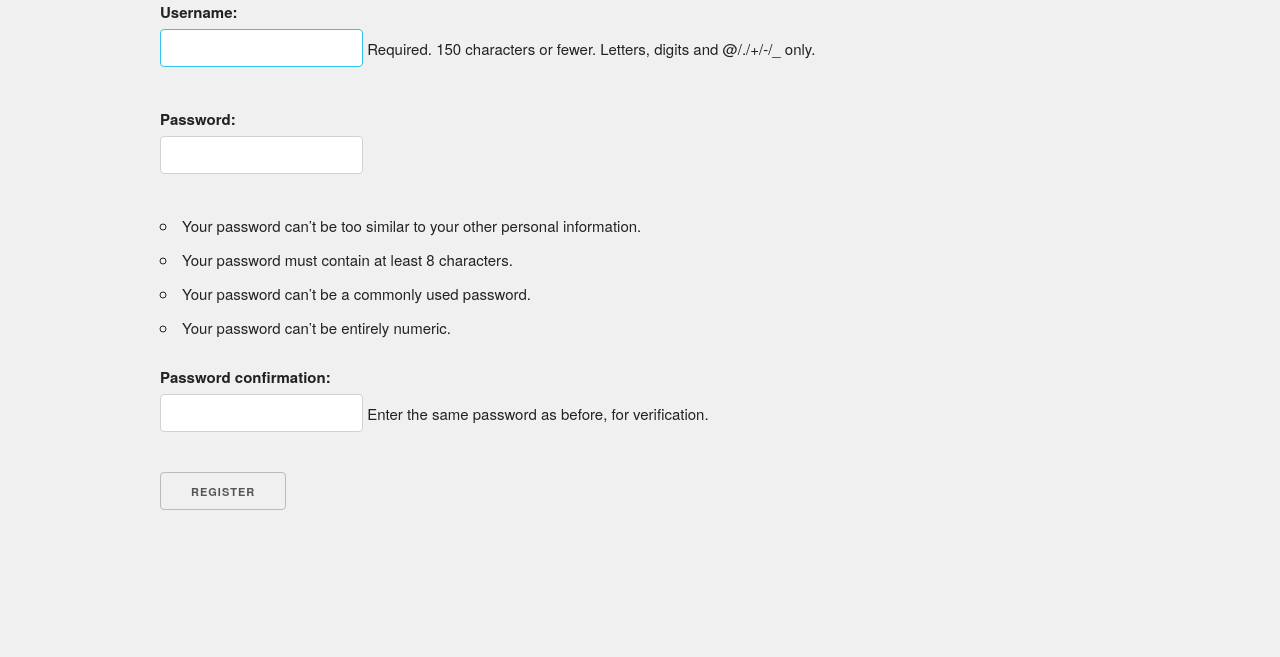
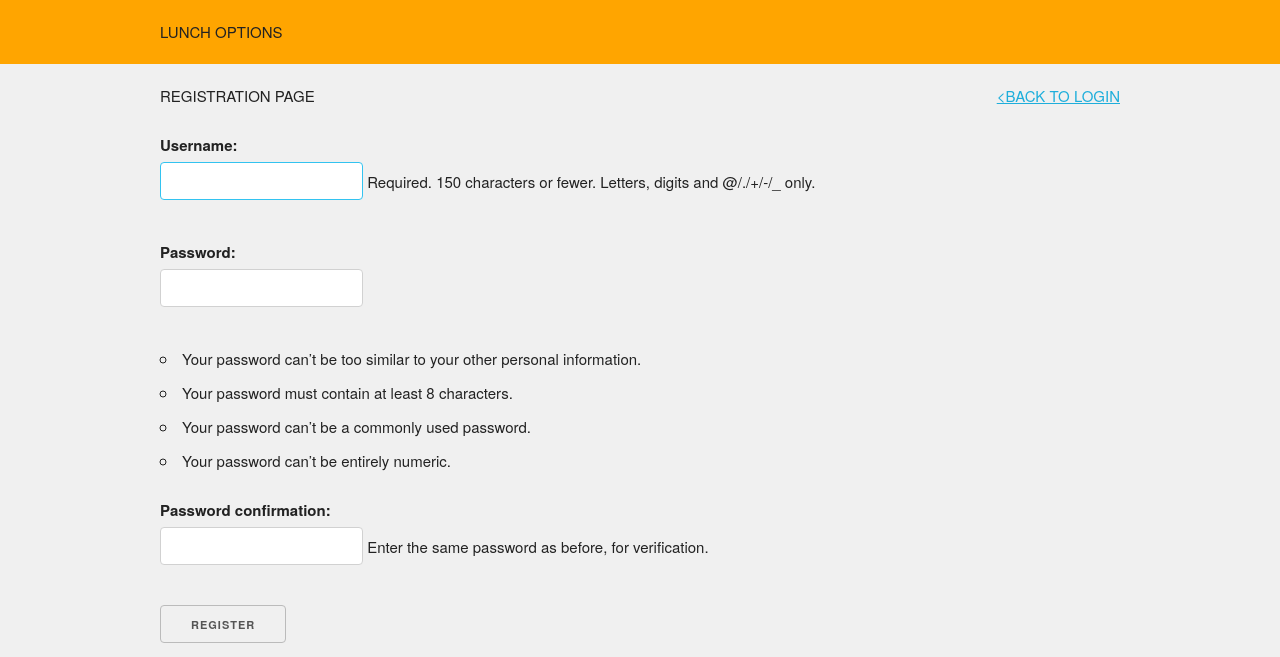
Before and after one commit to johnkishorem/luncharboptions, a Django app: page /polls/register/ in a window 1280 px wide. Shown: the top 657 px of the page. Run offline with Django 3.2, Linux system fonts and the light colour scheme.

Commit message:
Back and fro link between login and register

```diff
--- a/polls/templates/polls/login.html
+++ b/polls/templates/polls/login.html
@@ -14,7 +14,7 @@
         <div class="container">LUNCH OPTIONS</div>
     </header>
     <div class="container">
-    <p>LOGIN PAGE<a href="{% url 'polls:register' %}" class="u-pull-right">REGISTER</a></p>
+    <p>LOGIN PAGE<a href="{% url 'polls:register' %}" class="u-pull-right">REGISTER &gt;</a></p>
     <form method="POST">
         {% csrf_token %}
         <p>
--- a/polls/templates/polls/register.html
+++ b/polls/templates/polls/register.html
@@ -10,7 +10,11 @@
 </head>
 
 <body>
+    <header>
+        <div class="container">LUNCH OPTIONS</div>
+    </header>
     <div class="container">
+    <p>REGISTRATION PAGE<a href="{% url 'polls:login' %}" class="u-pull-right">&lt;BACK TO LOGIN</a></p>
     <form method="POST">
         {% csrf_token %}
         {{ forms.as_p }}
```
